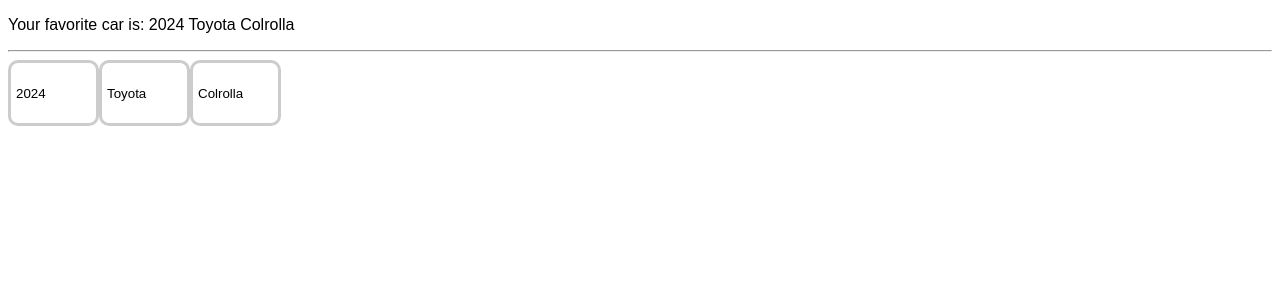
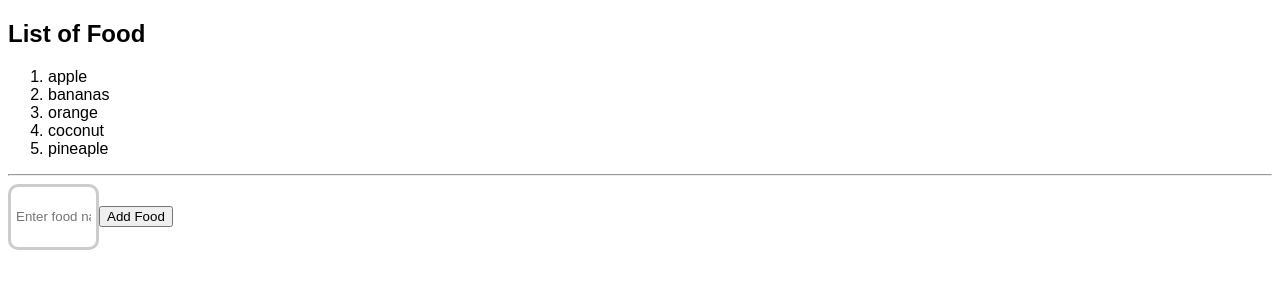
Before and after one commit to mhdabdellah/my-course-work-on-reactjs, a React (Vite) app: page / in a window 1280 px wide. Shown: the top 300 px of the page. Built offline with nearby package versions, Linux system fonts and the light colour scheme.

Commit message:
how to update list in state

```diff
--- a/src/App.jsx
+++ b/src/App.jsx
@@ -10,7 +10,8 @@
 // import Counter from "./app_components/counter_component/counter"
 // import Input from "./app_components/input_component/input"
 // import ColorPicker from "./app_components/color_picker_component/color_picker"
-import Car from "./app_components/car_component/car"
+// import Car from "./app_components/car_component/car"
+import List from "./app_components/update_list_component/update_list"
 
 function App() {
   // const fruits = [{id:1, name: "apple", quantity:89},{id:2, name: "bananas", quantity:899},{id:3, name: "orange", quantity:779},{id:4, name: "coconut", quantity:39},{id:5, name: "pineaple", quantity:1977}]
@@ -49,8 +50,11 @@
     // <>
     //   <ColorPicker />
     // </>
+    // <>
+    //   <Car />
+    // </>
     <>
-      <Car />
+      <List />
     </>
 
 
--- /dev/null
+++ b/src/app_components/update_list_component/update_list.jsx
@@ -0,0 +1,31 @@
+import React, {useState} from "react";
+
+function List(){
+
+    const [foods, setFoods] = useState(["apple","bananas","orange","coconut","pineaple"]);
+
+    function handleAddFood(event){
+        const newFood = document.getElementById("foodInput").value;
+        document.getElementById("foodInput").value = "";
+        // setFoods([...foods, newFood])
+        // setFoods(foods => [...foods, newFood])
+        setFoods(f => [...f, newFood])
+    }
+    function handleRemoveFood(index){
+        setFoods(foods.filter((_, i) => i !== index));
+    }
+
+    return (
+        <div>
+            <h2> List of Food </h2>
+            <ol>
+                { foods.map((food, index) => <li key={index} onClick={() => handleRemoveFood(index)}> {food} </li>) }
+            </ol>
+            <hr />
+            <input type="text" id="foodInput" placeholder="Enter food name"></input>
+            <button onClick={handleAddFood}> Add Food</button>
+        </div>
+    );
+}
+
+export default List
```
